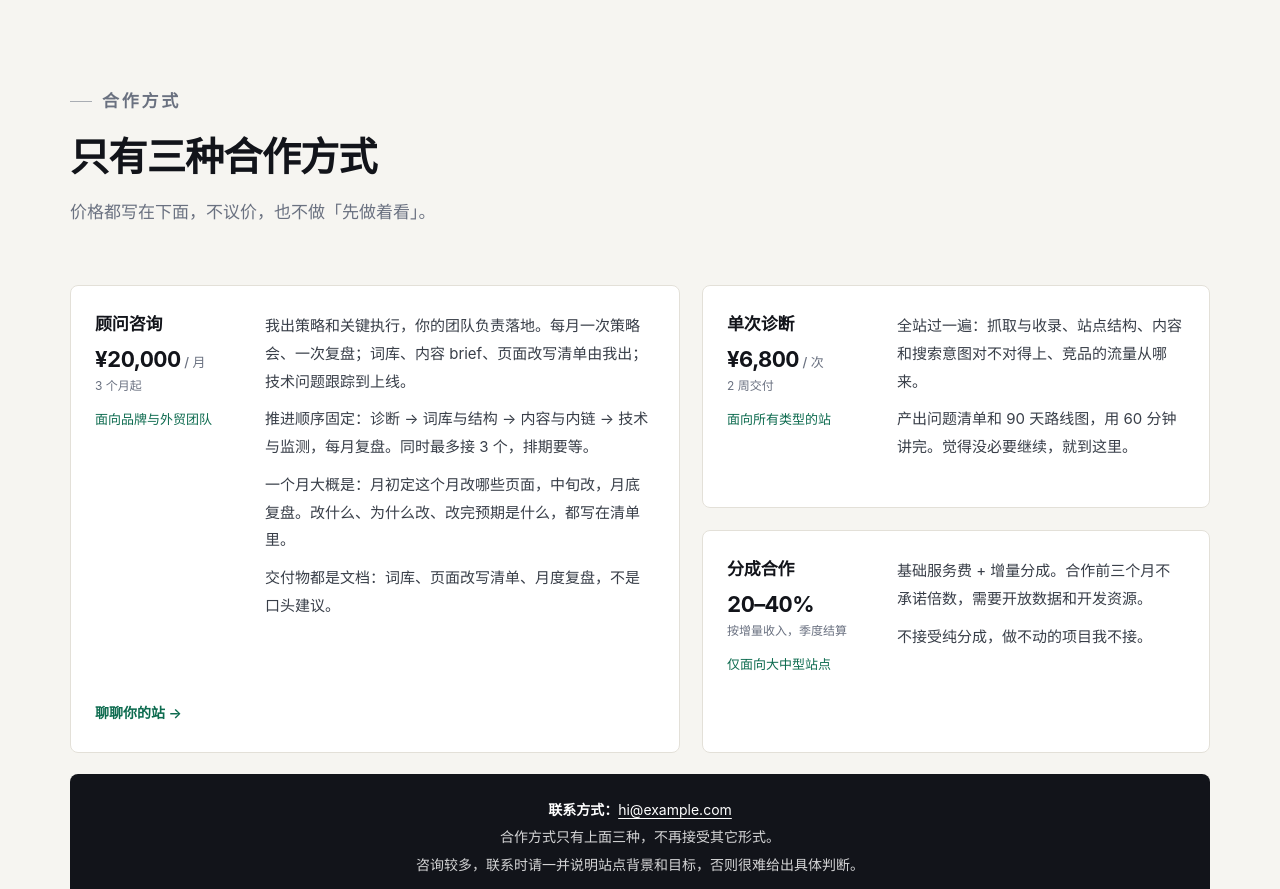
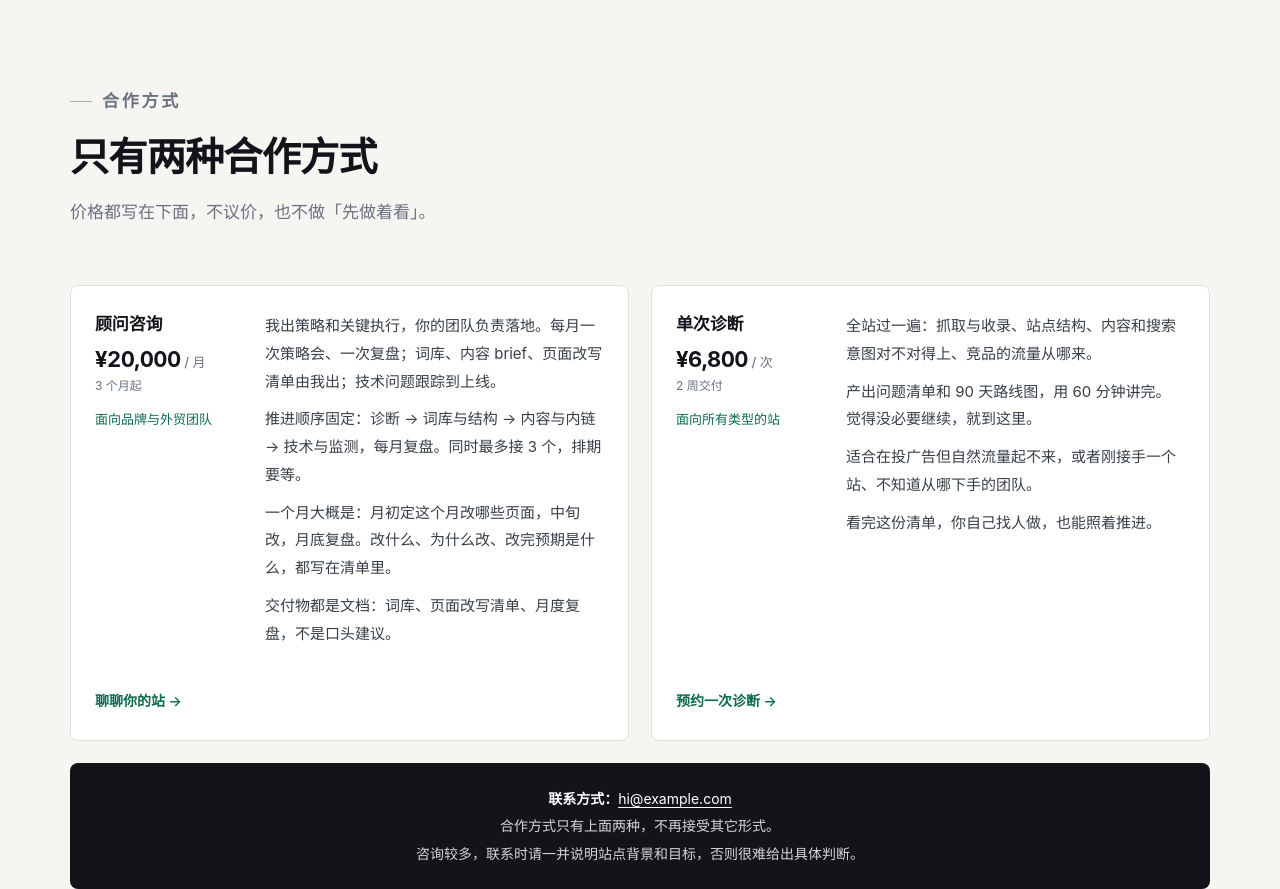
Before and after one commit to rockking00/seoagent, a website: page site/index.html in a window 1280 px wide. Shown: the part 4080-4969 px from the top of the page. Drawn offline with Linux system fonts and the light colour scheme.

Commit message:
refactor(pricing): drop the revenue-share tier

```diff
--- a/site/assets/styles.css
+++ b/site/assets/styles.css
@@ -2266,7 +2266,7 @@ select {
    ========================================================================== */
 .price-board {
   display: grid;
-  grid-template-columns: 1.2fr 1fr;
+  grid-template-columns: 1fr 1fr;
   gap: 22px;
   align-items: stretch;
 }
--- a/site/index.html
+++ b/site/index.html
@@ -48,7 +48,7 @@
         "serviceType": ["谷歌 SEO 顾问", "技术 SEO", "内容与关键词策略"],
         "areaServed": "Worldwide",
         "availableLanguage": ["zh-CN", "en"],
-        "priceRange": "¥6,800 – ¥20,000+"
+        "priceRange": "¥500 – ¥10,000+"
       }
     </script>
         <script type="application/ld+json">
@@ -462,7 +462,7 @@
         <div class="container">
           <div class="section-head" data-reveal>
             <p class="eyebrow">合作方式</p>
-            <h2>只有三种合作方式</h2>
+            <h2>只有两种合作方式</h2>
             <p>价格都写在下面，不议价，也不做「先做着看」。</p>
           </div>
 
@@ -483,7 +483,6 @@
               <a class="price-cta" href="mailto:hi@example.com">聊聊你的站 →</a>
             </article>
 
-            <div class="price-stack">
             <article class="price-block" data-reveal>
               <div class="price-meta">
                 <h3>单次诊断</h3>
@@ -494,27 +493,15 @@
               <div class="price-desc">
                 <p>全站过一遍：抓取与收录、站点结构、内容和搜索意图对不对得上、竞品的流量从哪来。</p>
                 <p>产出问题清单和 90 天路线图，用 60 分钟讲完。觉得没必要继续，就到这里。</p>
+                <p>适合在投广告但自然流量起不来，或者刚接手一个站、不知道从哪下手的团队。</p>
+                <p>看完这份清单，你自己找人做，也能照着推进。</p>
               </div>
-              </article>
-
-              <article class="price-block" data-reveal>
-                <div class="price-meta">
-                  <h3>分成合作</h3>
-                  <p class="price-amount">20–40%</p>
-                  <p class="price-unit">按增量收入，季度结算</p>
-                  <p class="price-who">仅面向大中型站点</p>
-                </div>
-                <div class="price-desc">
-                  <p>基础服务费 + 增量分成。合作前三个月不承诺倍数，需要开放数据和开发资源。</p>
-                  <p>不接受纯分成，做不动的项目我不接。</p>
-                </div>
+              <a class="price-cta" href="mailto:hi@example.com">预约一次诊断 →</a>
             </article>
           </div>
-          </div>
-
 <div class="price-contact-bar" data-reveal>
             <p><strong>联系方式：</strong><a href="mailto:hi@example.com">hi@example.com</a></p>
-            <p>合作方式只有上面三种，不再接受其它形式。</p>
+            <p>合作方式只有上面两种，不再接受其它形式。</p>
             <p>咨询较多，联系时请一并说明站点背景和目标，否则很难给出具体判断。</p>
           </div>
         </div>
```
Lines whose indentation alone changed are shown as unchanged.
